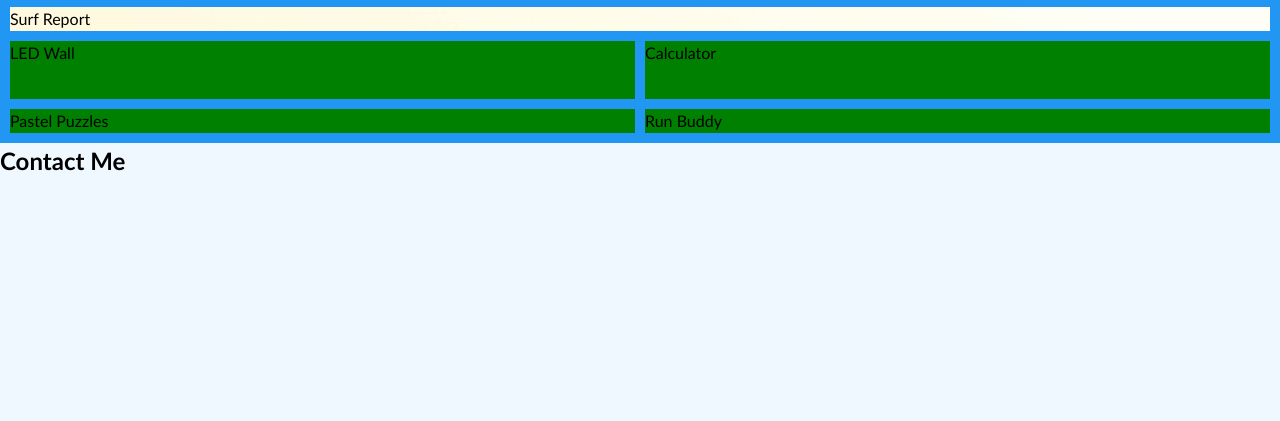
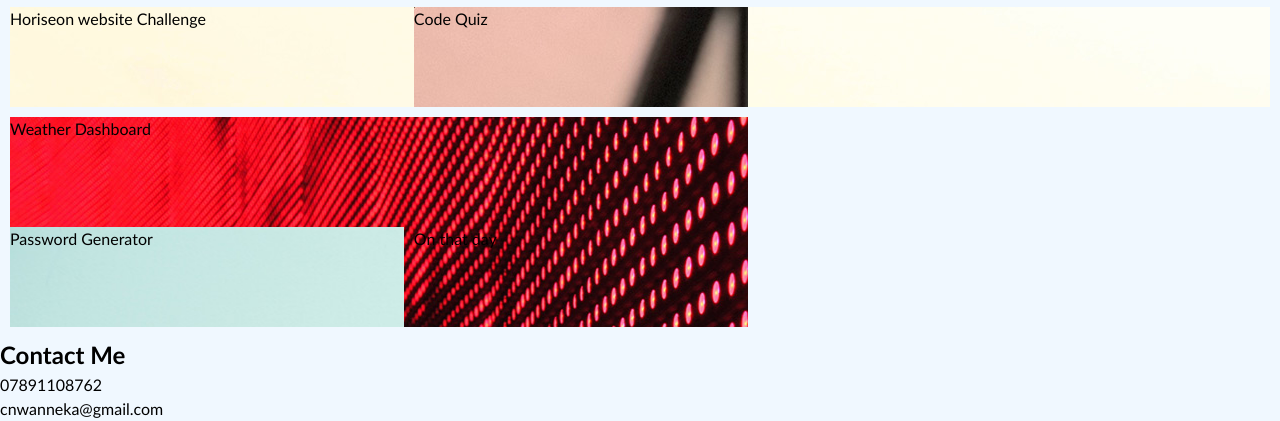
Before and after one commit to cnwanneka/portfolio, a plain HTML site: page index.html in a window 1280 px wide. Shown: the part 667-1088 px from the top of the page. Before the commit the page ends 846 px from the top, so only its background shows below. Drawn offline with Linux system fonts and the light colour scheme.

Commit message:
added images to work section

```diff
--- a/css/style.css
+++ b/css/style.css
@@ -84,10 +84,10 @@ body {
   width: 800px;
   }
 
-  .image-container img {
+.image-container img {
   max-height: 100%;
   max-width: 100%;
-  }
+}
 
 .float-left {
     float: left;
@@ -117,39 +117,58 @@ body {
 
 .containerGrid {
   display: grid;
-  grid-template-columns: 1fr 1fr;
-  grid-template-rows: 1fr 1fr 1fr;
+  grid-template-columns: 2, 1fr;
+  grid-template-rows: 3, 1fr;
+  grid-auto-rows: 100px;
   grid-template-areas:
-    "topRow topRow"
-    "leftSidebar rightContent"
-    "leftSidebar rightContent"
+    "one one"
+    "two three"
+    "four five"
     ;
   gap: 10px;
-  background-color: #2196F3;
   padding: 10px;
 }
 
-.containerGrid div{
-
-  background-color: green;
+.containerGrid {
+  display: grid;
+  grid-template-columns: 3, 1fr;
+  grid-auto-rows: 100px;
 }
-.topRow {
-  grid-area: topRow;
+.one {
+  grid-area: one;
+  grid-column-start: 1;
+  grid-column-end: 5;
+  grid-row-start: 1;
+  grid-row-end: 2;
   background-image: url("../images/02-portfolio-4.jpg");
 }
-.leftSidebar {
-  grid-area: leftSidebar;
+.two {
+  grid-area: two;
+  grid-column-start: 1;
+  grid-column-end: 3;
+  grid-row-start: 2;
+  grid-row-end: 4;
+  background-image: url("../images/02-portfolio-1.jpg");
 }
-.rightContent {
-  grid-area: rightContent;
+.three {
+  grid-area: three;
+  grid-column-start: 2;
+  grid-column-end: 3;
+  grid-row-start: 1;
+  grid-row-end: 2;
+  background-image: url("../images/02-portfolio-2.jpg");
+}
+.four {
+  grid-area: four;
+  grid-column-start: 1;
+  grid-column-end: 2;
+  grid-row-start: 3;
+  background-image: url("../images/02-portfolio-3.jpg");
+}
+.five {
+  grid-area: five;
 }
 
-.grid-container > div {
-  background-color: rgba(255, 255, 255, 0.8);
-  text-align: center;
-  padding: 20px 0;
-  font-size: 30px;
-}
 
 h1,
 h2,
--- a/index.html
+++ b/index.html
@@ -27,6 +27,7 @@
   <!-- hero banner -->
   <section class="hero-banner">
     <div class="container">
+
       <h2>Web Developer</h2>
     </div>
   </section>
@@ -45,16 +46,17 @@
     <section class="Work">
       <h1>Work</h1>
     <div class="containerGrid">
-      <div class="topRow">Surf Report</div>
-      <div class="leftSidebar">LED Wall</div>
-      <div class="rightContent">Calculator</div>
-      <div class="item4">Pastel Puzzles</div>
-      <div class="item5">Run Buddy</div>
+      <div class="one">Horiseon website Challenge</div>
+      <div class="two">Weather Dashboard</div>
+      <div class="three">Code Quiz</div>
+      <div class="four">Password Generator</div>
+      <div class="five">On that day</div>
     </div>
     </section>
     <!-- contact -->
     <section class="page-section contact" id="contact">
       <h2>Contact Me</h2>
+      <p>07891108762</p> <p>cnwanneka@gmail.com </p>
     </section>
   </main>
 </body>
```
